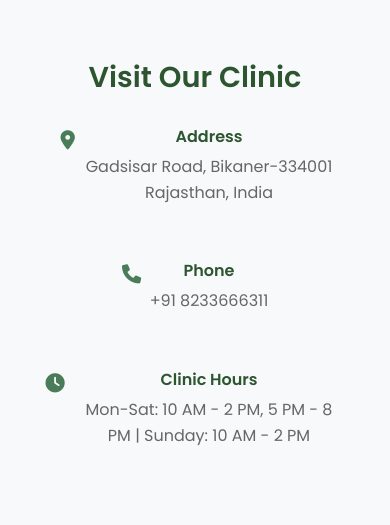
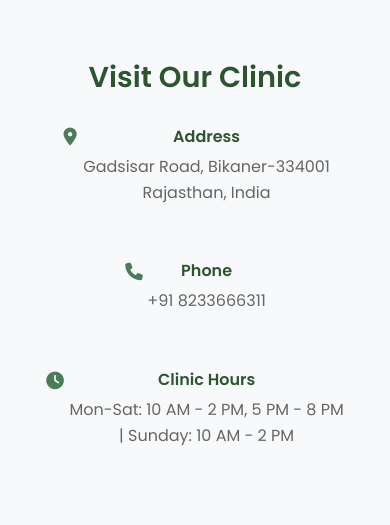
Before and after one commit to praveenrathi4/srsdm, a website: page index.html in a window 390 px wide. Shown: the part 6220-6745 px from the top of the page. Drawn offline with Linux system fonts and the light colour scheme.

Commit message:
Fix mobile contact section icon spacing
- Reduced general gap from 0.5rem to 0.3rem for all devices
- Added mobile-specific styling with 0.2rem gap for mobile devices
- Reduced icon size slightly on mobile (1.1rem vs 1.2rem)
- Adjusted icon margin-top for better mobile alignment
- Icons now sit much closer to text on mobile devices

```diff
--- a/css/style.css
+++ b/css/style.css
@@ -480,7 +480,7 @@ p {
 .contact-item {
     display: flex;
     align-items: flex-start;
-    gap: 0.5rem;
+    gap: 0.3rem;
     margin-bottom: 2rem;
 }
 
@@ -881,6 +881,15 @@ p {
         justify-content: center;
     }
 
+    .contact-item {
+        gap: 0.2rem;
+    }
+
+    .contact-item i {
+        font-size: 1.1rem;
+        margin-top: 0.1rem;
+    }
+
     .treatments-grid,
     .wellness-grid {
         grid-template-columns: 1fr;
```
